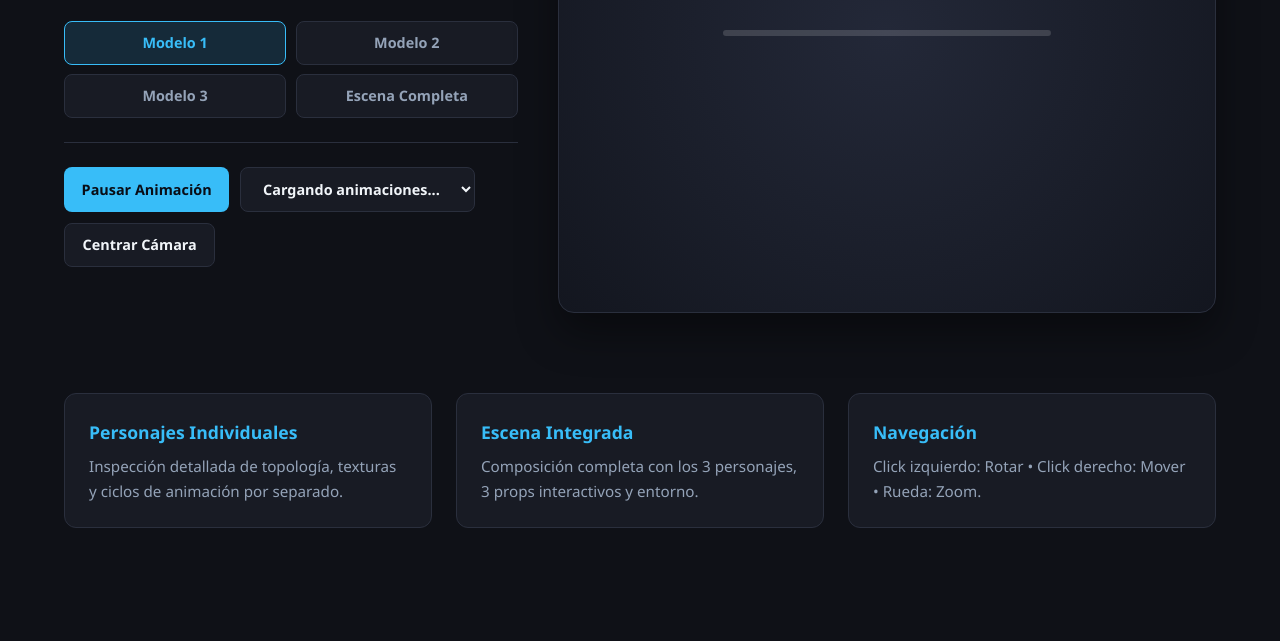
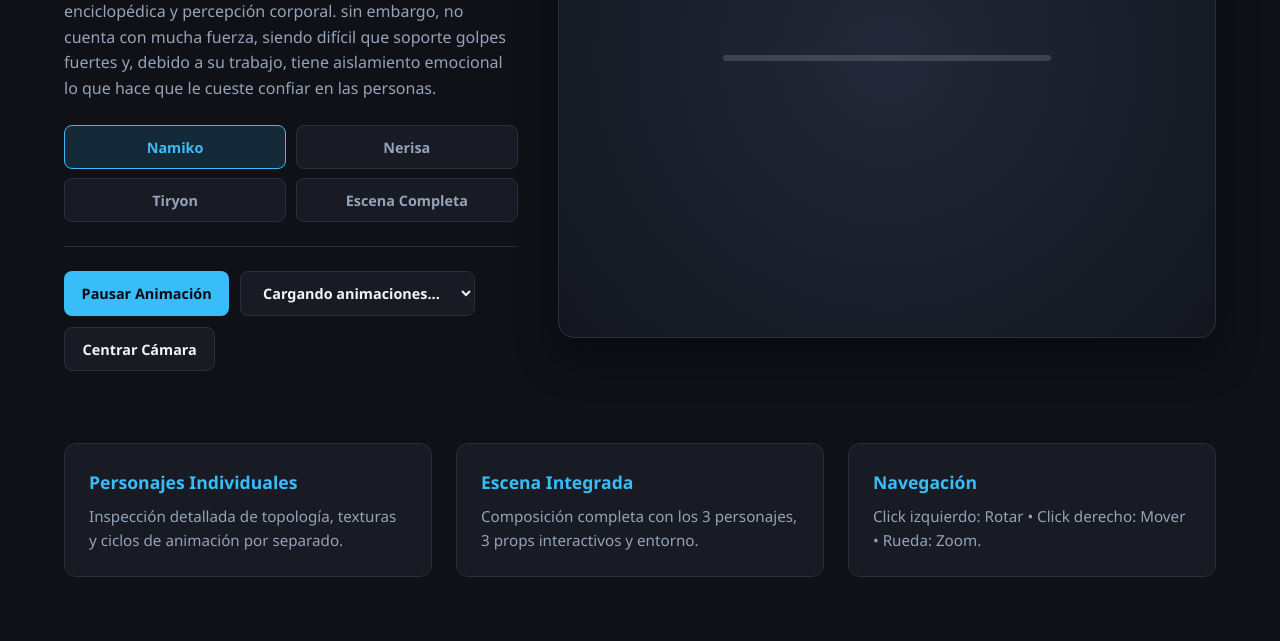
Before and after one commit to fabianandres473-maker/parcial-2, a plain HTML site: page mi-landing-3d/index.html in a window 1280 px wide. Shown: the part 365-1006 px from the top of the page. Before the commit the page ends 957 px from the top, so only its background shows below. Drawn offline with Linux system fonts and the light colour scheme; some packages are replaced by stand-ins of ours; a script that the page names is missing.

Commit message:
2 personajes listos
Namiko y Nerisa completamente vinculadas a la pagina

```diff
--- a/mi-landing-3d/index.html
+++ b/mi-landing-3d/index.html
@@ -37,9 +37,9 @@
 
       <!-- BOTONES PARA CAMBIAR ENTRE LOS 3 MODELOS Y LA ESCENA -->
       <div class="model-switcher">
-        <button class="model-tab active" data-index="0">Modelo 1</button>
-        <button class="model-tab" data-index="1">Modelo 2</button>
-        <button class="model-tab" data-index="2">Modelo 3</button>
+        <button class="model-tab active" data-index="0">Namiko</button>
+        <button class="model-tab" data-index="1">Nerisa</button>
+        <button class="model-tab" data-index="2">Tiryon</button>
         <button class="model-tab scene-btn" data-index="3">Escena Completa</button>
       </div>
 
--- a/mi-landing-3d/script.js
+++ b/mi-landing-3d/script.js
@@ -4,8 +4,8 @@
 const catalogoModelos = [
   {
     badge: "MODELO INDIVIDUAL 01",
-    titulo: "Nombre del Personaje 1",
-    descripcion: "Descripción del primer personaje, su diseño, ropa o animación principal.",
+    titulo: "Namiko",
+    descripcion: "Una joven de 20 años y Ia mejor amiga de Nerissa, es una informante que pasaba su tiempo trabajando en el bar local más popular del pueblo como bailarina recabando cualquier información importante que se les escape a los ebrios que circulan cerca, cuenta con una gracia hipnotica, una sutileza y agilidad excepcional además de una memoria enciclopédica y percepción corporal. sin embargo, no cuenta con mucha fuerza, siendo difícil que soporte golpes fuertes y, debido a su trabajo, tiene aislamiento emocional lo que hace que le cueste confiar en las personas.",
     archivo: "modelos/Namikofinal-entregableweb.glb",
     hdr: "entornos/playa.hdr",
     mostrarFondo: true, // true = se ve el HDR de fondo 360° e ilumina
@@ -14,7 +14,7 @@ const catalogoModelos = [
   {
     badge: "MODELO INDIVIDUAL 02",
     titulo: "Nerisa",
-    descripcion: "Personaje Nerisa con su diseño, ropa y animaciones.",
+    descripcion: "Una joven de 22 años y la princesa de los Mizujin, es la princesa y la estratega militar más respetada de su pueblo y la más apta para este cargo, cuenta con una capacidad de adaptación táctica increible además de contar con una vision y punteria excepcional con el arco. Sin embargo, su rigidez y orgullo noble le dificultan improvisar ante tácticas caóticas a pesar de la fuerza para cargar su arco no puede mantener un combate a corta distancia por mucho tiempo",
     archivo: "modelos/Nerisa-entregable.glb",
     hdr: "entornos/playa.hdr",
     mostrarFondo: true,
@@ -22,8 +22,8 @@ const catalogoModelos = [
   },
   {
     badge: "MODELO INDIVIDUAL 03",
-    titulo: "Nombre del Personaje 3",
-    descripcion: "Descripción del tercer modelo individual.",
+    titulo: "Tiryon",
+    descripcion: "El lider de los piratas enviado por los humanos, tiene 36 años y es reconocido por su habilidad con el manejo de la espada, pese a su gran fuerza no cuenta con mucha inteligencia, y si entra en modo berserker hace que estas cualidades se noten aun más, además, gracias a su fuerza, tiene una resistencia por encima del promedio",
     archivo: "modelos/modelo3.glb",
     hdr: "entornos/hdr_modelo3.hdr",
     mostrarFondo: true,
```
